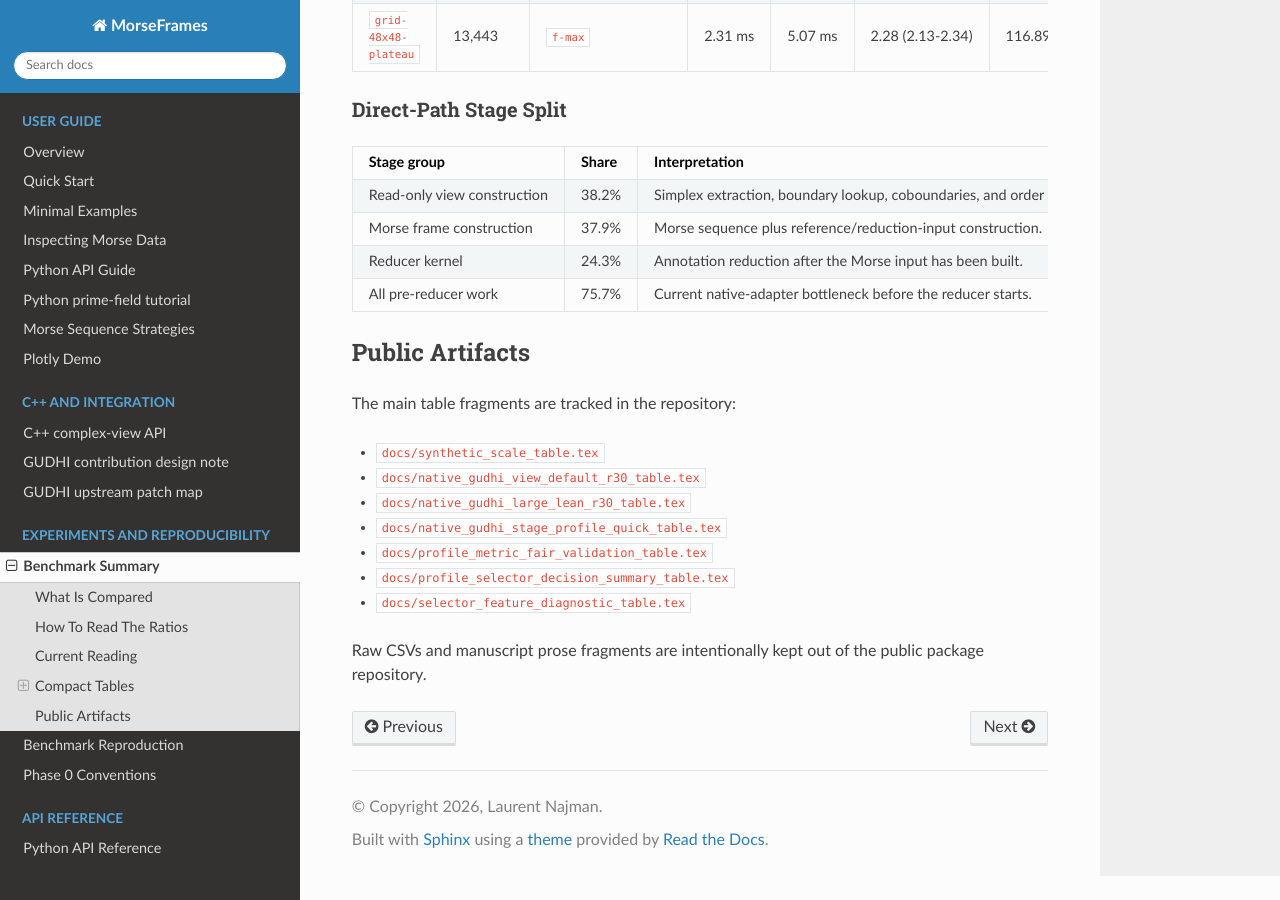
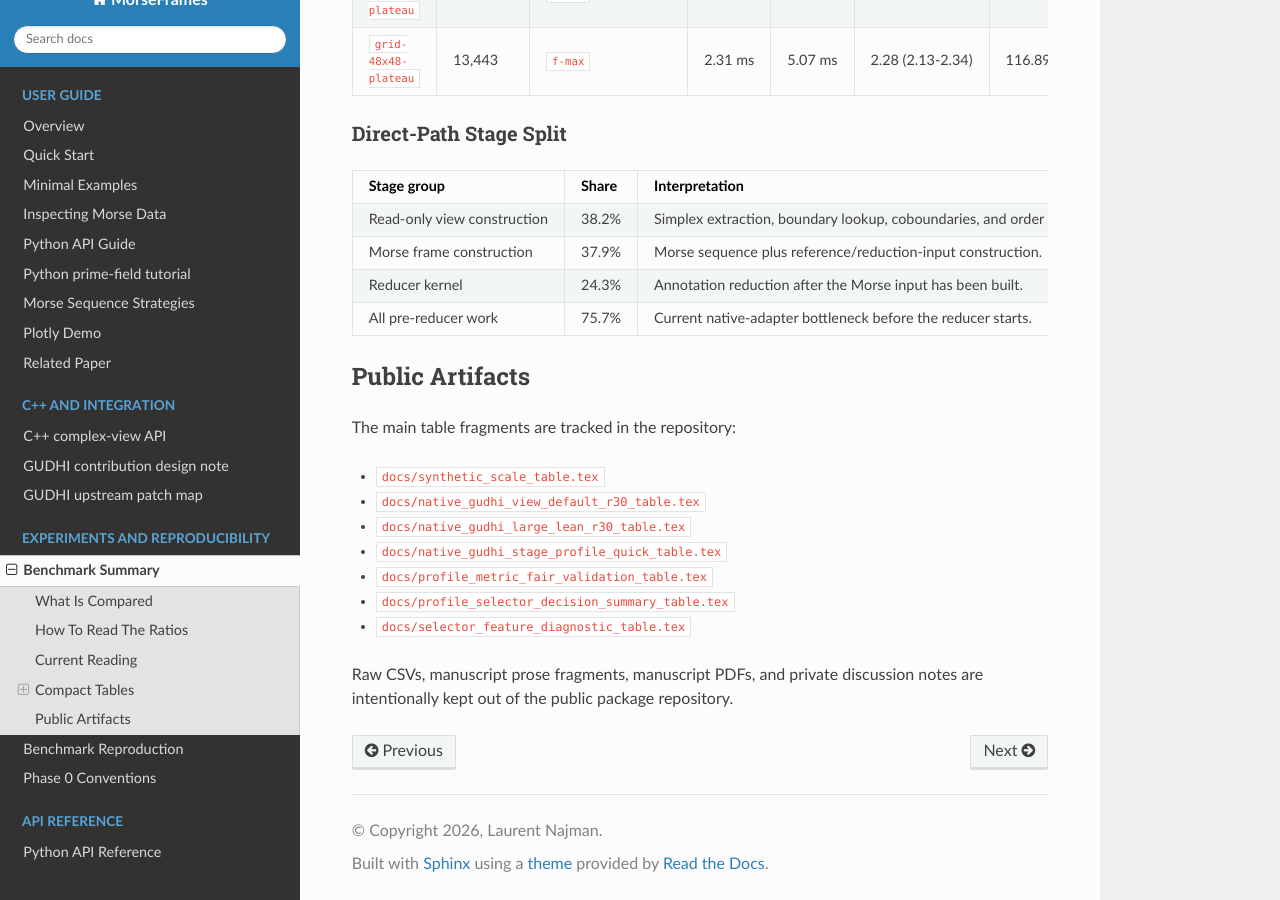
Before and after one commit to lnajman/morseframes, a Sphinx documentation site: the page built from docs/benchmark_summary.md, in a window 1280 px wide and 900 px high, scrolled down 2661 px. Built offline with Sphinx 7.4.7 and the Read the Docs theme 3.1.0, drawn with Linux system fonts in a browser that asks for light colours; the version number is read from the project's files by our own code; some of the changed text lies outside the part shown.

Commit message:
Document manuscript separation policy

```diff
--- a/docs/benchmark_summary.md
+++ b/docs/benchmark_summary.md
@@ -77,7 +77,8 @@
 
 The tables below are short, rendered summaries of the current public benchmark
 fragments. This block is generated by `tools/render_benchmark_summary.py`.
-The full LaTeX fragments remain the source for paper-style tables.
+The full LaTeX fragments remain the source for reproducible benchmark tables in
+this software repository; they are not manuscript source.
 
 ### Synthetic Scale
 
@@ -131,5 +132,5 @@
 - [`docs/profile_selector_decision_summary_table.tex`](https://github.com/lnajman/morseframes/blob/main/docs/profile_selector_decision_summary_table.tex)
 - [`docs/selector_feature_diagnostic_table.tex`](https://github.com/lnajman/morseframes/blob/main/docs/selector_feature_diagnostic_table.tex)
 
-Raw CSVs and manuscript prose fragments are intentionally kept out of the
-public package repository.
+Raw CSVs, manuscript prose fragments, manuscript PDFs, and private discussion
+notes are intentionally kept out of the public package repository.
--- a/docs/index.rst
+++ b/docs/index.rst
@@ -27,6 +27,7 @@
    python_prime_field_tutorial
    strategies
    plotting_demo
+   related_paper
 
 .. toctree::
    :maxdepth: 2
```
Also changed, not shown: README.md (+4 -0 lines), docs/benchmark_reproduction.md (+2 -1 lines), docs/related_paper.md (added, +21 -0 lines), 1 other file.
